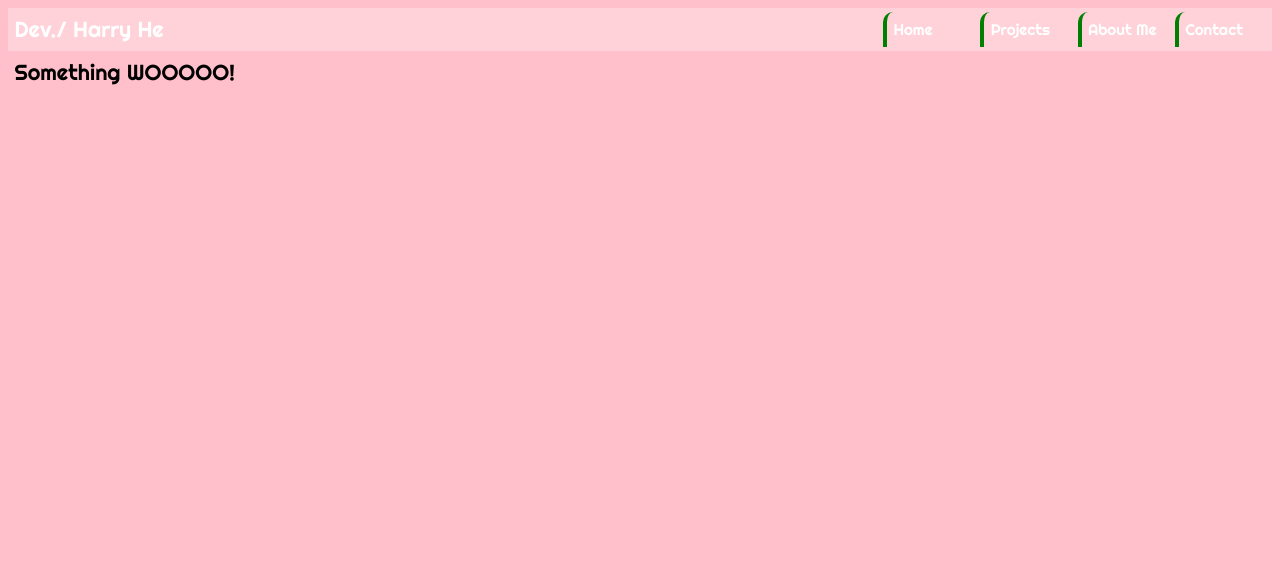
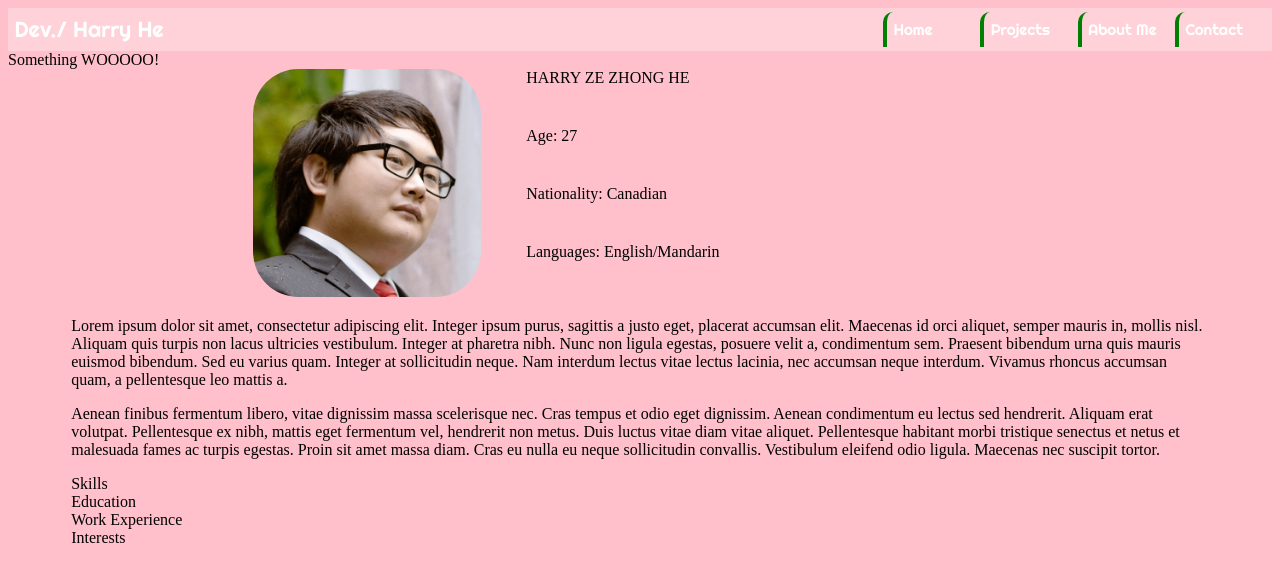
Before and after one commit to cynicalmanatee/personal-website, a plain HTML site: page index.html in a window 1280 px wide. Drawn offline with Linux system fonts and the light colour scheme.

Commit message:
about me template

```diff
--- a/index.html
+++ b/index.html
@@ -7,8 +7,10 @@
     <title>Profile: Harry He</title>
     <link rel="stylesheet" href="style/index.css" />
   </head>
+
   <body>
     <div id="title-section">
+      <!--Nav Bar Section-->
       <div id="navbar">
         <div id="title">Dev./ Harry He</div>
         <div id="main-bar"></div>
@@ -17,7 +19,57 @@
         <div id="about-me" class="navbar-button">About Me</div>
         <div id="contact" class="navbar-button">Contact</div>
       </div>
-      <div id="title">Something WOOOOO!</div>
+      <div id="home-section">Something WOOOOO!</div>
+      <div id="about-me-section">
+        <div id="about-me-info">
+          <div id="profile-picture">
+            <img id="head-shot" src="./img/Headshot.jpg" />
+          </div>
+          <div id="personal-info">
+            <span id="personal-name">HARRY ZE ZHONG HE</span>
+            <span id="age">Age: 27</span>
+            <span id="nationality">Nationality: Canadian</span>
+            <span id="languages">Languages: English/Mandarin</span>
+          </div>
+        </div>
+        <div id="bio">
+          <p>
+            Lorem ipsum dolor sit amet, consectetur adipiscing elit. Integer
+            ipsum purus, sagittis a justo eget, placerat accumsan elit. Maecenas
+            id orci aliquet, semper mauris in, mollis nisl. Aliquam quis turpis
+            non lacus ultricies vestibulum. Integer at pharetra nibh. Nunc non
+            ligula egestas, posuere velit a, condimentum sem. Praesent bibendum
+            urna quis mauris euismod bibendum. Sed eu varius quam. Integer at
+            sollicitudin neque. Nam interdum lectus vitae lectus lacinia, nec
+            accumsan neque interdum. Vivamus rhoncus accumsan quam, a
+            pellentesque leo mattis a.
+          </p>
+          <p>
+            Aenean finibus fermentum libero, vitae dignissim massa scelerisque
+            nec. Cras tempus et odio eget dignissim. Aenean condimentum eu
+            lectus sed hendrerit. Aliquam erat volutpat. Pellentesque ex nibh,
+            mattis eget fermentum vel, hendrerit non metus. Duis luctus vitae
+            diam vitae aliquet. Pellentesque habitant morbi tristique senectus
+            et netus et malesuada fames ac turpis egestas. Proin sit amet massa
+            diam. Cras eu nulla eu neque sollicitudin convallis. Vestibulum
+            eleifend odio ligula. Maecenas nec suscipit tortor.
+          </p>
+        </div>
+        <div id="about-me-tabs">
+          <div id="skills" class="about-me-tab">
+            Skills
+          </div>
+          <div id="education" class="about-me-tab">
+            Education
+          </div>
+          <div id="work experience" class="about-me-tab">
+            Work Experience
+          </div>
+          <div id="interests" class="about-me-tab">
+            Interests
+          </div>
+        </div>
+      </div>
     </div>
   </body>
 </html>
--- a/style/index.css
+++ b/style/index.css
@@ -31,3 +31,20 @@ body {
 .navbar-button:hover {
   cursor: pointer;
 }
+#about-me-section {
+  margin-left: 5%;
+  margin-right: 5%;
+}
+#about-me-info {
+  display: grid;
+  grid-template-columns: 40% 60%;
+}
+#personal-info {
+  display: grid;
+}
+#head-shot {
+  margin-left: 40%;
+  margin-right: 10%;
+  width: 50%;
+  border-radius: 20%;
+}
```
Also changed, not shown: img/Headshot.jpg (added).
